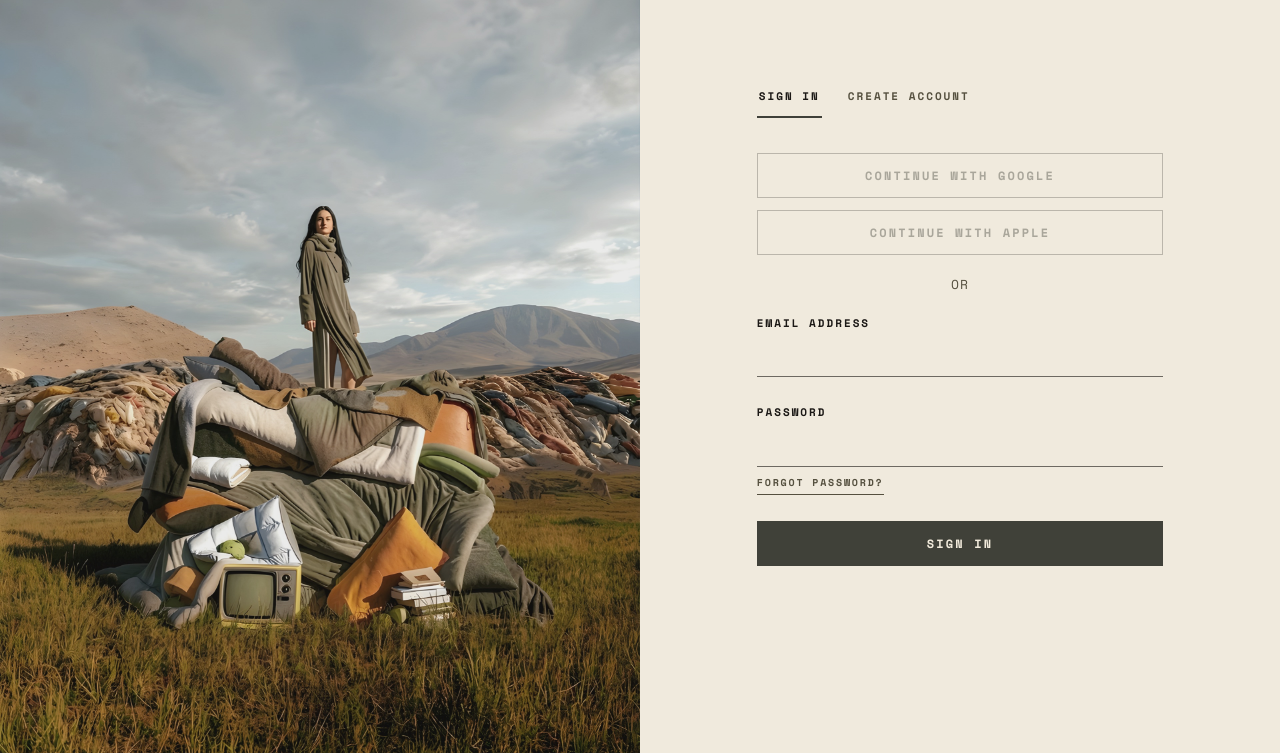
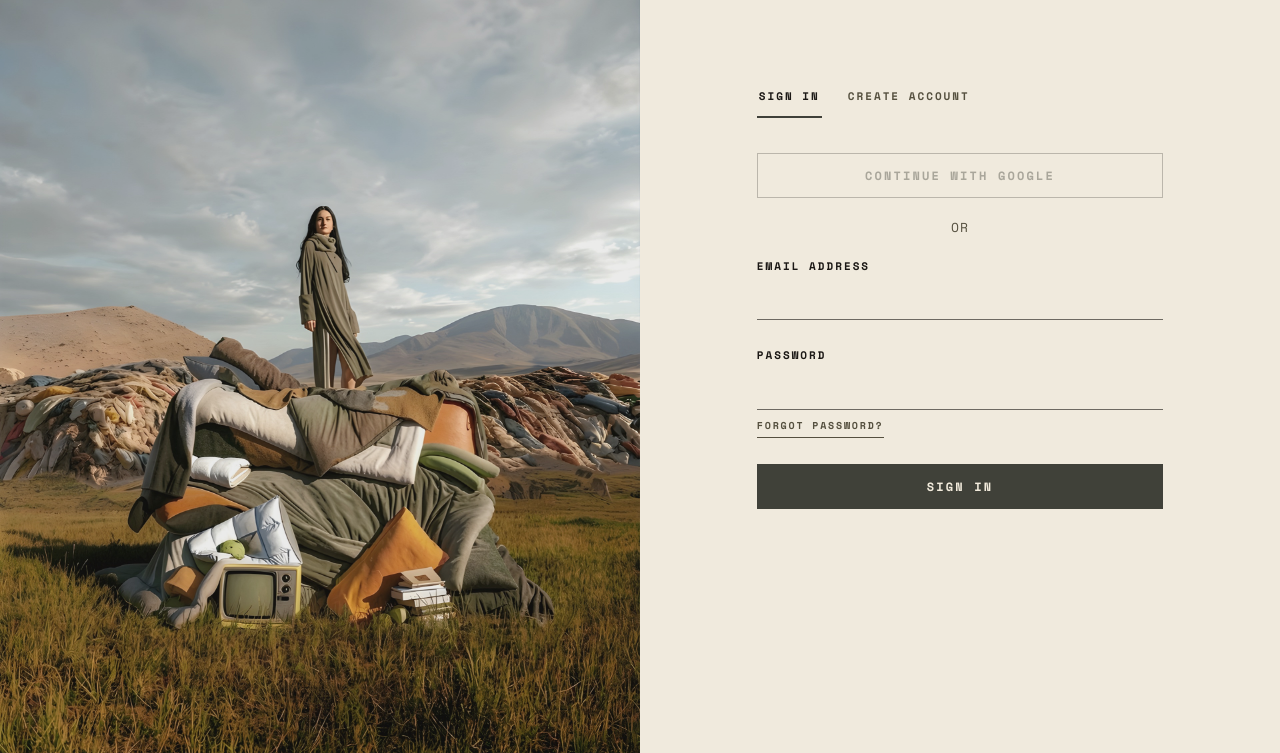
Before and after one commit to Ketmetto/eartha, a Django app: page /login/ in a window 1280 px wide. Shown: the part 56-809 px from the top of the page. Run offline with Django 5.2, Linux system fonts and the light colour scheme; parts of the project's set-up code (start-up, migrations or seed data) failed here and were passed over; some libraries are stand-ins or nearby versions.

Commit message:
Remove Apple Sign-In button, was broken and misleading
Sign in with Apple needs a paid Apple Developer Program membership
($99/year) to configure at all, not something set up here — clicking
it always failed with a generic "sign-in failed" toast, which is
worse than not offering the option. Google sign-in (which is properly
configured) remains as the working social login path. Can be added
back later if there's ever a real Apple Developer account to wire it
up to.

Co-Authored-By: Claude Sonnet 5 <noreply@anthropic.com>

```diff
--- a/apps/web/static/web/js/login.js
+++ b/apps/web/static/web/js/login.js
@@ -141,27 +141,24 @@ forgotForm.addEventListener('submit', async (e) => {
   submitBtn.disabled = true;
 });
 
-// ---------- Firebase Sign-In (Google + Apple) ----------
-// Same buttons drive both sign-in and sign-up — the backend creates the
-// account on first social login, so there's nothing to disambiguate here.
+// ---------- Firebase Sign-In (Google) ----------
+// Apple removed — Sign in with Apple needs a paid Apple Developer Program
+// membership to configure at all, not something set up here. Same button
+// drives both sign-in and sign-up — the backend creates the account on
+// first social login, so there's nothing to disambiguate here.
 const firebaseConfig = JSON.parse(document.getElementById('firebase-config').textContent);
 const googleBtn = document.getElementById('googleSignInBtn');
-const appleBtn = document.getElementById('appleSignInBtn');
 
 if (!firebaseConfig.apiKey) {
   googleBtn.disabled = true;
   googleBtn.title = 'Google sign-in is not configured yet.';
-  appleBtn.disabled = true;
-  appleBtn.title = 'Apple sign-in is not configured yet.';
 } else {
   firebase.initializeApp(firebaseConfig);
 
-  async function firebaseSignIn(btn, providerName) {
-    btn.disabled = true;
+  googleBtn.addEventListener('click', async () => {
+    googleBtn.disabled = true;
     try {
-      const provider = providerName === 'google'
-        ? new firebase.auth.GoogleAuthProvider()
-        : new firebase.auth.OAuthProvider('apple.com');
+      const provider = new firebase.auth.GoogleAuthProvider();
       const result = await firebase.auth().signInWithPopup(provider);
       const idToken = await result.user.getIdToken();
       const res = await Eartha.socialLogin({
@@ -177,10 +174,7 @@ if (!firebaseConfig.apiKey) {
       console.error('Firebase sign-in error:', err.code, err.message);
       Eartha.toast('SIGN-IN FAILED — PLEASE TRY AGAIN.');
     } finally {
-      btn.disabled = false;
+      googleBtn.disabled = false;
     }
-  }
-
-  googleBtn.addEventListener('click', () => firebaseSignIn(googleBtn, 'google'));
-  appleBtn.addEventListener('click', () => firebaseSignIn(appleBtn, 'apple'));
+  });
 }
--- a/apps/web/templates/web/login.html
+++ b/apps/web/templates/web/login.html
@@ -30,7 +30,6 @@
 
       <div id="socialLoginBlock">
         <button type="button" class="btn btn-ghost btn-block" id="googleSignInBtn">CONTINUE WITH GOOGLE</button>
-        <button type="button" class="btn btn-ghost btn-block" id="appleSignInBtn" style="margin-top:12px;">CONTINUE WITH APPLE</button>
         <p class="hint muted" style="text-align:center;margin:18px 0;">OR</p>
       </div>
 
```
